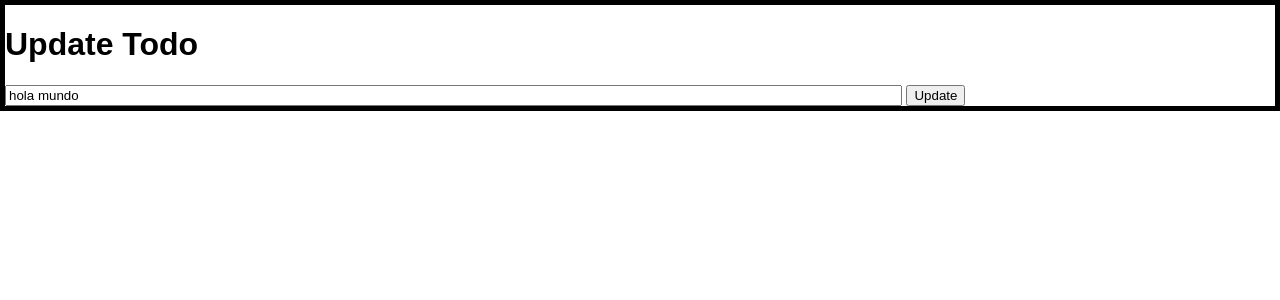
After one commit to giancarlo-sanchez/todo-crud, a Flask app: page /update/1 in a window 1280 px wide. The commit adds this page. Shown: the top 300 px of the page. Run offline with Flask 2, Linux system fonts and the light colour scheme; data comes from the database, SQL or seed files in the repository; both versions use the stored data as it was after the commit.

Commit message:
creating update task route

```diff
--- a/app.py
+++ b/app.py
@@ -51,6 +51,27 @@ def delete(id):
     except:
         return " Oh no we couldn't delete TODO"
 
+@app.route('/update/<int:id>',methods=['GET', 'POST'])
+def update(id):
+    task = Todo.query.get_or_404(id)
+    if request.method == 'POST':
+        task.content = request.form['content']
+        try:
+            db.session.commit()
+            return redirect('/')
+
+
+        except:
+            return "There was an issue with the task"
+
+
+    else:
+        return render_template("update.html", task = task)
+
+
+
+
+
 #running the app
 if __name__ == "__main__":
     app.run(debug = True)
--- a/templates/index.html
+++ b/templates/index.html
@@ -19,7 +19,7 @@
                 <td>
                     <a href="/delete/{{task.id}}">Delete</a>
                     <br>
-                    <a href="">Update</a>
+                    <a href="/update/{{task.id}}">Update</a>
                 </td>
             </tr>
         {% endfor %}
--- /dev/null
+++ b/templates/update.html
@@ -0,0 +1,15 @@
+{% extends "base.html" %}
+
+{% block head %}
+<title>TODOs</title>
+{% endblock %}
+{% block body %}
+<div class="content">
+    <h1>Update Todo</h1>
+    <form action="/update/{{task.id}}" method="POST">
+        <input type="text" name="content" id="content" value="{{task.content}}">
+        <input type="submit" value="Update">
+    </form>
+
+</div>
+{% endblock %}
```
Also changed, not shown: test.db.
